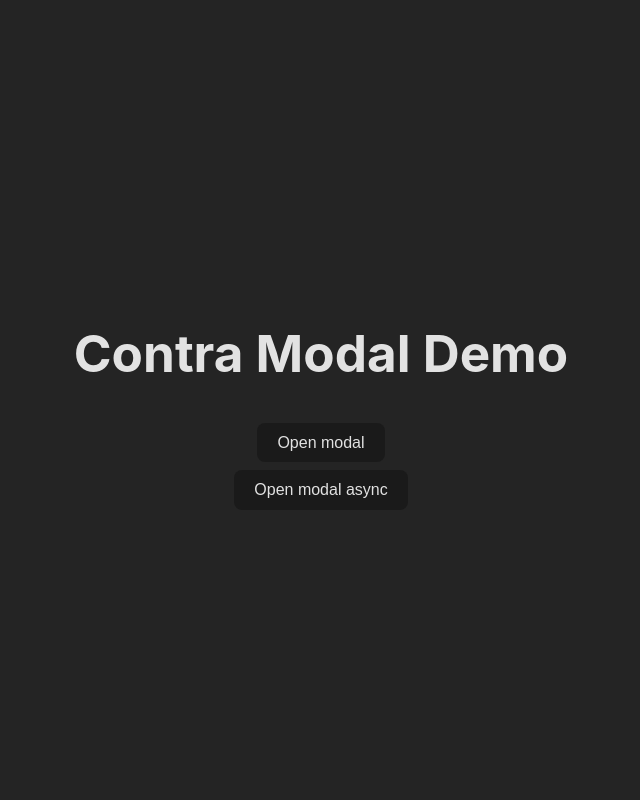
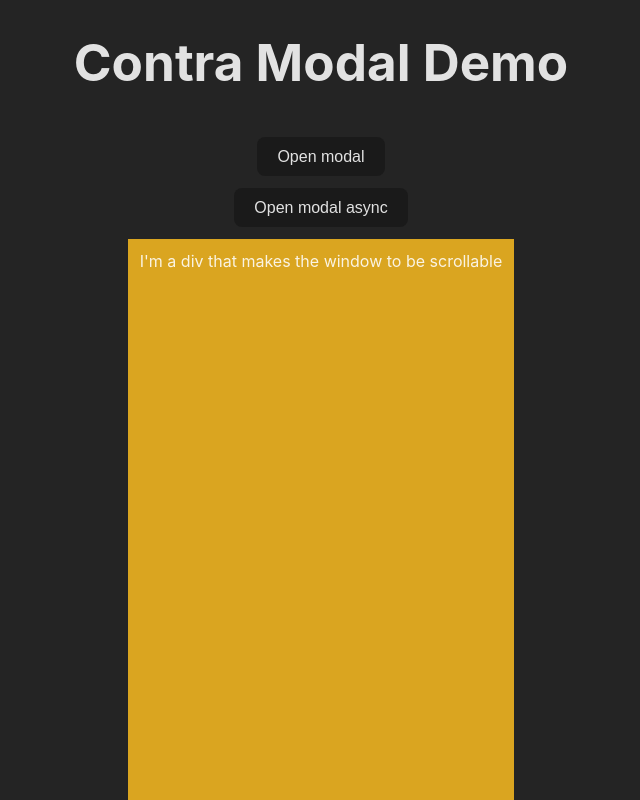
Before and after one commit to contra/contra-interview-assessment, a Next.js app in the folder frontend/: page / in a window 1280 px wide. Shown: the top 800 px of the page, without its empty margins (319-959 px from the left). Built offline with nearby package versions, Linux system fonts and the light colour scheme.

Commit message:
feat: add use prevent scroll hook

```diff
--- a/frontend/src/modules/modal-demo/ModalDemo.module.css
+++ b/frontend/src/modules/modal-demo/ModalDemo.module.css
@@ -7,12 +7,17 @@
   margin: auto;
 
   max-width: 1280px;
-  height: 100vh;
 
-  gap: 8px;
+  gap: 12px;
 }
 
 .header {
   font-size: 3.2em;
   line-height: 1.1;
 }
+
+.scrollable {
+  height: 100vh;
+  background-color: goldenrod;
+  padding: 12px;
+}
--- a/frontend/src/modules/modal-demo/ModalDemo.tsx
+++ b/frontend/src/modules/modal-demo/ModalDemo.tsx
@@ -21,6 +21,10 @@ export const ModalDemo = () => {
         Open modal async
       </Button>
 
+      <div className={styles['scrollable']}>
+        I'm a div that makes the window to be scrollable
+      </div>
+
       {isFirstModalOpen && (
         <Modal onBackdropClick={closeFirstModal}>
           <h2>First modal</h2>
--- /dev/null
+++ b/frontend/src/packages/hooks/use-prevent-scroll/index.ts
@@ -0,0 +1 @@
+export { usePreventScroll } from './usePreventScroll';
--- /dev/null
+++ b/frontend/src/packages/hooks/use-prevent-scroll/usePreventScroll.ts
@@ -0,0 +1,25 @@
+import { useLayoutEffect } from 'react';
+
+/**
+ * Prevents scrolling on the document root when consumer component mounts.
+ * Sets `overflow: hidden` on the root element.
+ * Updates root padding to prevent layout shifting when the scroll bar disappears.
+ * When consumer unmounts, restores root to previous behavior.
+ */
+export function usePreventScroll() {
+  useLayoutEffect(() => {
+    const root = document.documentElement;
+
+    const previousPaddingRight = root.style.paddingRight;
+    const scrollBarWidth = window.innerWidth - root.clientWidth;
+    root.style.paddingRight = `${scrollBarWidth}px`;
+
+    const previousOverflow = root.style.overflow;
+    root.style.overflow = 'hidden';
+
+    return () => {
+      root.style.overflow = previousOverflow;
+      root.style.paddingRight = previousPaddingRight;
+    };
+  }, []);
+}
--- a/frontend/src/packages/modal/Modal.tsx
+++ b/frontend/src/packages/modal/Modal.tsx
@@ -4,6 +4,7 @@
 /* eslint-disable jsx-a11y/click-events-have-key-events */
 import { type PropsWithChildren } from 'react';
 import { Button } from '@/packages/button';
+import { usePreventScroll } from '@/packages/hooks/use-prevent-scroll';
 import { Portal } from '@/packages/portal';
 import styles from './Modal.module.css';
 
@@ -12,6 +13,8 @@ type ModalProps = {
 };
 
 export const Modal = (props: PropsWithChildren<ModalProps>) => {
+  usePreventScroll();
+
   return (
     <Portal>
       <dialog
```
Also changed, not shown: 2 other files (tests, documents, lock files or other folders).
